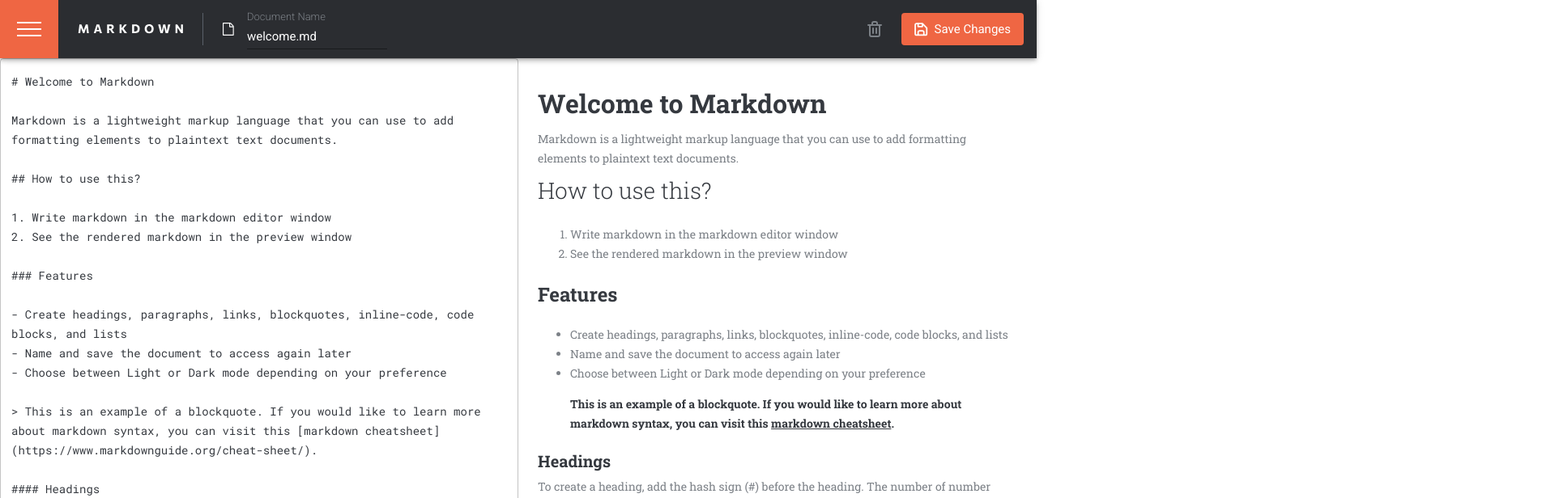
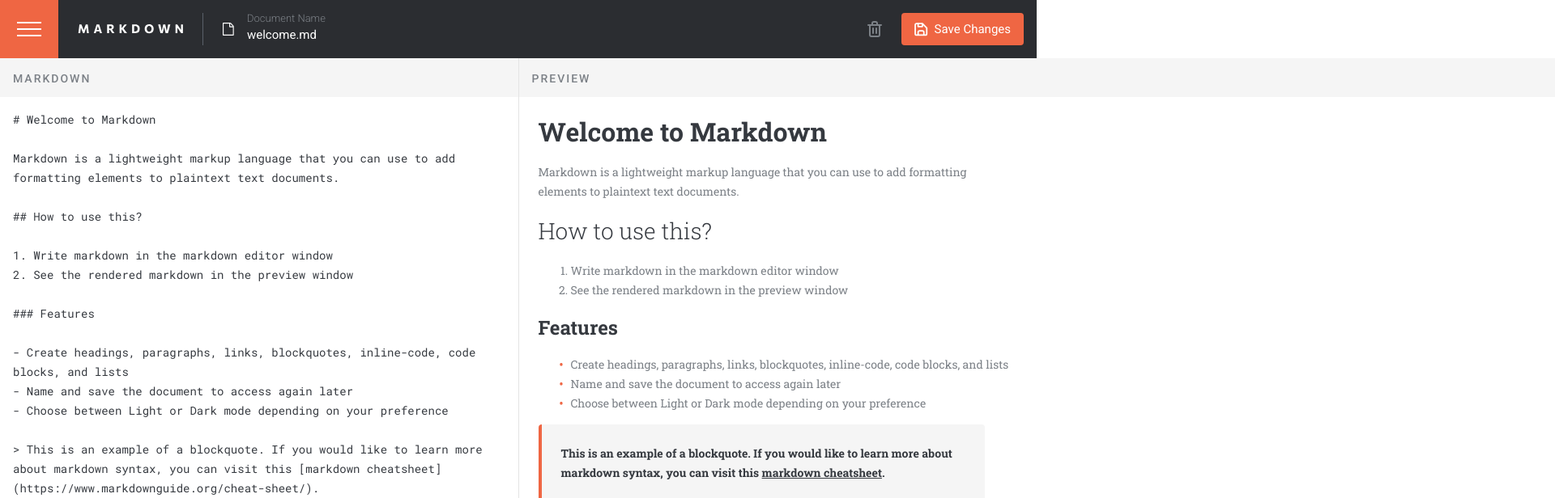
Before and after one commit to nekopudding/in-browser-markdown-editor, a React (Create React App) app: page / in a window 1280 px wide. Shown: the top 616 px of the page at 81% size, 1920 px wide, since content can reach past the window. Built offline with nearby package versions, Linux system fonts and the light colour scheme.

Commit message:
fixed scroll, spacings, input borders, styles

```diff
--- a/public/index.html
+++ b/public/index.html
@@ -14,7 +14,7 @@
     <!-- Fonts -->
     <link rel="preconnect" href="https://fonts.googleapis.com">
     <link rel="preconnect" href="https://fonts.gstatic.com" crossorigin>
-    <link href="https://fonts.googleapis.com/css2?family=Roboto+Mono&family=Roboto+Slab:wght@300;400;700&family=Roboto:wght@300;400&display=swap" rel="stylesheet">    <!--
+    <link href="https://fonts.googleapis.com/css2?family=Roboto+Mono&family=Roboto+Slab:wght@300;400;700&family=Roboto:wght@300;400;500&display=swap" rel="stylesheet">    <!--
       manifest.json provides metadata used when your web app is installed on a
       user's mobile device or desktop. See https://developers.google.com/web/fundamentals/web-app-manifest/
     -->
--- a/src/components/Editor.jsx
+++ b/src/components/Editor.jsx
@@ -1,27 +1,44 @@
-import { Box, Typography, TextField } from '@mui/material'
+import { Box, Typography, TextField, Divider } from '@mui/material'
 import React, { useState } from 'react'
 import theme from 'theme';
 import data from 'data.json'
 import { ReactMarkdown } from 'react-markdown/lib/react-markdown';
-import './Editor.css';
+import EditorHeader from './EditorHeader';
 
+
+const headerOffset = 48;
 const markdownStyle = {
-  '& h1': {
-    ...theme.typography.h1
-  }
+  p: 3,
+  ...theme.typography,
+  '& p,li,a,span': {...theme.typography.body},
+  '& blockquote, pre': {
+    bgcolor: theme.palette.clr200,
+    p: 3,
+    ml: 0
+  },
+  '& blockquote': {
+    borderLeft: '4px ' + theme.palette.primary.main + ' solid',
+    borderRadius: '4px'
+  },
+  '& blockquote *': {...theme.typography.bodyBold},
+  '& ul': {listStyle: 'none'},
+  '& ul li::before': {
+    content: '"\\2022"',  /* Add content: \2022 is the CSS Code/unicode for a bullet */
+    color: theme.palette.primary.main, /* Change the color */
+    fontWeight: 'bold', /* If you want it to be bold */
+    display: 'inline-block', /* Needed to add space between the bullet and the text */
+    width: '1em', /* Also needed for space (tweak if needed) */
+    ml: '-1em', /* Also needed for space (tweak if needed) */
+  },
+  '& > *:first-child': {mt: 0, pt: 0}, //remove top spacing of first element
+  // '& > *:last-child': {mb: 3, pb: 3},
 }
 
 function Editor(props) {
   const {headerHeight,open, drawerWidth} = props;
   const [text,setText] = useState(data[1].content);
 
-  function handleChange(e) {
-    setText(e.target.value);
-  }
-  return (
-    <>
-      <Box
-        sx={{
+  const editorStyle = {
     mt: headerHeight + "px",
     height: window.innerHeight - headerHeight,
     width: '100vw',
@@ -39,32 +56,45 @@ function Editor(props) {
       }),
       marginLeft: 0,
     }),
+  }
+
+  function handleChange(e) {
+    setText(e.target.value);
+  }
+  return (
+    <>
+      <Box sx={editorStyle}>
+        <Box sx={{width: '50vw', overflowY: 'scroll'}}>
+          <EditorHeader headerHeight={headerOffset}>MARKDOWN</EditorHeader>
+          <Box sx={{height: headerOffset}}/>
+          <TextField
+            sx={{
+              // height: '100%',
+              width:'100%',
+              '& fieldset': { borderWidth: '0 !important'},
+              '.MuiInputBase-root': {p: 0},
+              '.MuiInputBase-root textarea': {
+                p: 2,
+              }
             }}
-        >
-        <Box sx={{width: '50vw'}}>
-          <TextField
-            inputProps={{
-              sx: {...theme.typography.code}
-            }}
-            sx={{height: '100%', width:'100%'}}
             multiline
-            rows={36}
             value={text}
             onChange={handleChange}
+
+            InputProps={{sx: {...theme.typography.code}}}
+
           />
         </Box>
-        <Box
-          sx={{
-            width: '50vw',
-            height: "100%",
-            overflowY: 'scroll',
-            p: 3,
-            ...theme.typography,
-            '& p,li,a,span': {...theme.typography.body},
-            '& blockquote *': {...theme.typography.bodyBold},
-          }}>
+        <Divider orientation='vertical' sx={{borderColor: theme.palette.clr300, zIndex: 200}}/>
+        <Box sx={{ width: '50vw', overflowY: 'scroll'}}>
+          <EditorHeader headerHeight={headerOffset}>PREVIEW</EditorHeader>
+          <Box sx={{height: headerOffset}}/>
+          <Box sx={markdownStyle}>
             <ReactMarkdown>{text}</ReactMarkdown>
+            <Box sx={{height: '24px'}} /> {/* adds a bottom padding to bottom of overflow */}
           </Box>
+        </Box>
+
       </Box>
     </>
   )
--- /dev/null
+++ b/src/components/EditorHeader.jsx
@@ -0,0 +1,16 @@
+import { Box, Typography } from '@mui/material'
+import React from 'react'
+import theme from 'theme'
+
+function EditorHeader(props) {
+  const {sx, headerHeight} = props
+  return (
+    <>
+      <Box sx={{bgcolor: theme.palette.clr200, color: theme.palette.clr500, py: 1.5, px: 2, position: 'absolute', width: '100%', height: headerHeight,zIndex: 100}}>
+        <Typography  {...props} variant='inAppHeadingS'/>
+      </Box>
+    </>
+  )
+}
+
+export default EditorHeader
--- a/src/components/Header.jsx
+++ b/src/components/Header.jsx
@@ -13,7 +13,10 @@ function Header(props) {
   const {drawerWidth, open, setOpen, headerHeight} = props;
   return (
    <>
-     <AppBar position="fixed" sx={{pl: open ? drawerWidth + "px": 0, bgcolor: theme.palette.clr800}}>
+     <AppBar
+      position="fixed"
+      sx={{pl: open ? drawerWidth + "px": 0, bgcolor: theme.palette.clr800, boxShadow: 'none'}}
+    >
         <Toolbar
           sx={{
             height: headerHeight,
@@ -72,12 +75,18 @@ function Header(props) {
               <Typography variant='inAppBodyM' sx={{color: theme.palette.clr500}}>Document Name</Typography>
               <Input
                 defaultValue='welcome.md'
+                sx={{
+                  '&::before': {borderBottom: 'none'},
+                  '&::after': {borderBottom: '1px solid '+ theme.palette.clr100}
+                }}
                 inputProps={{
                   'aria-label': 'description',
                   variant: "inAppHeadingM",
                   sx: {
                     color: theme.palette.clr100,
                     ...theme.typography.inAppHeadingM,
+                    pt: 0,
+                    caretColor: theme.palette.primary.main
                   }
                 }}
               />
--- a/src/theme.js
+++ b/src/theme.js
@@ -54,7 +54,7 @@ const theme = createTheme({
     },
     inAppHeadingS: {
       fontFamily: 'Roboto',
-      fontWeight: 400,
+      fontWeight: 500,
       fontSize: '14px',
       letterSpacing: '2px'
     },
@@ -67,37 +67,38 @@ const theme = createTheme({
       fontWeight: 700,
       fontSize: '32px',
       color: _.palette.clr700,
-      lineHeight: 2
+      my: 2.5
     },
     h2: {
       fontWeight: 300,
       fontSize: '28px',
       color: _.palette.clr700,
-      lineHeight: 2
+      my: 2.5
     },
     h3: {
       fontWeight: 700,
       fontSize: '24px',
       color: _.palette.clr700,
-      lineHeight: 2
+      my: 2.5
     },
     h4: {
       fontWeight: 700,
       fontSize: '20px',
       color: _.palette.clr700,
-      lineHeight: 2
+      my: 2.5
     },
     h5: {
       fontWeight: 700,
       fontSize: '16px',
       color: _.palette.clr700,
-      lineHeight: 2
+      my: 2.5
     },
     h6: {
       fontWeight: 700,
       fontSize: '14px',
       color: _.palette.primary.main,
-      lineHeight: 2
+      lineHeight: 1,
+      my: 2.5
     },
     body: {
       fontSize: '14px',
```
Also changed, not shown: src/components/Editor.css (deleted), 1 other file (tests, documents, lock files or other folders). Lines whose indentation alone changed are shown as unchanged.
